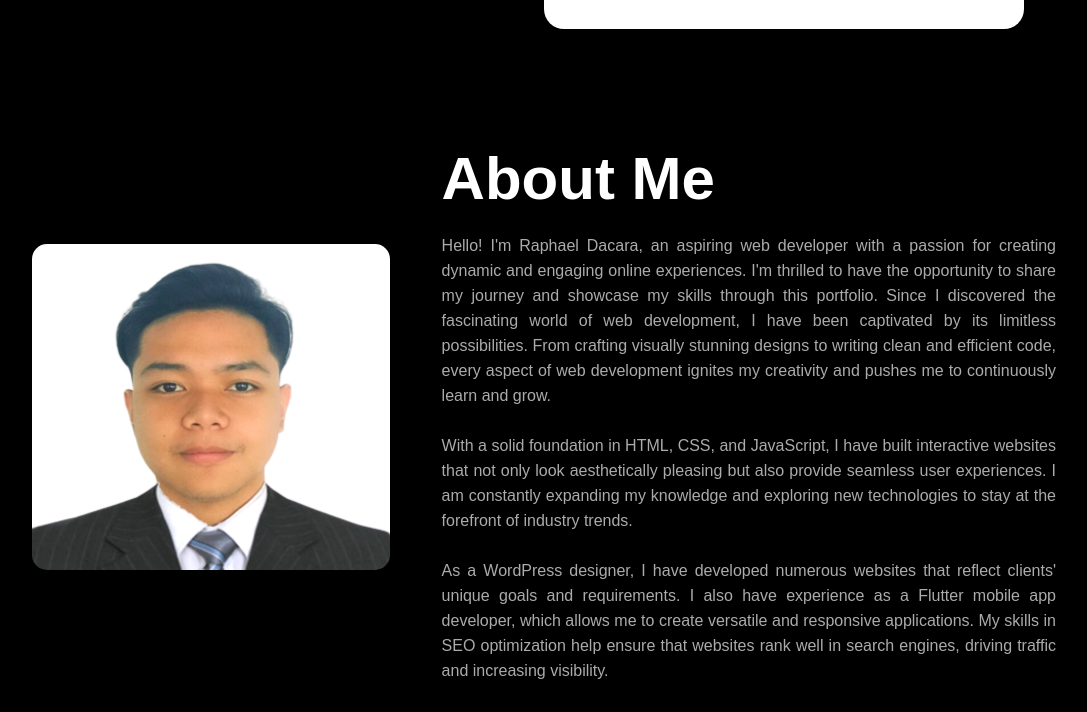
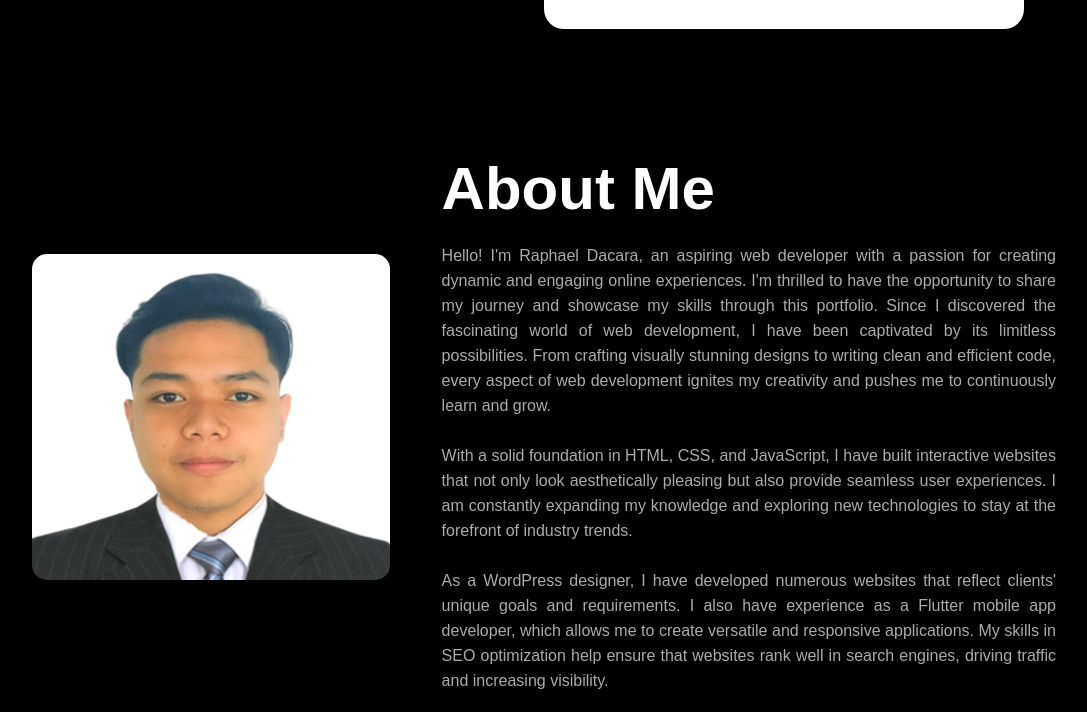
Before and after one commit to DacarsAzR43L/Dacara-Portfolio, a plain HTML site: page MY_PORTFOLIO-main/index.html in a window 1280 px wide. Shown: the part 746-1458 px from the top of the page, without its empty margins (96-1183 px from the left). Drawn offline with Linux system fonts and the light colour scheme.

Commit message:
Update style.css

```diff
--- a/MY_PORTFOLIO-main/style.css
+++ b/MY_PORTFOLIO-main/style.css
@@ -139,7 +139,7 @@ nav ul li a:hover::after {
 /* ABOUT SECTION*/
 
 #about{
-	padding: 80px 0;
+	padding: 90px 0;
 	color: #ababab;
 
 }
```
